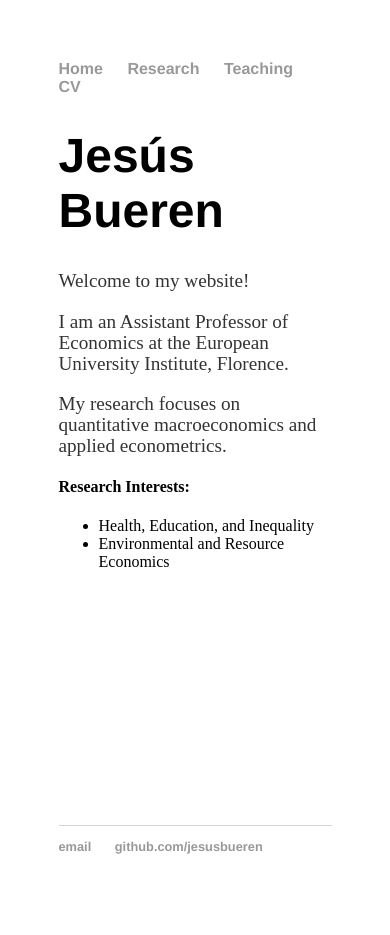
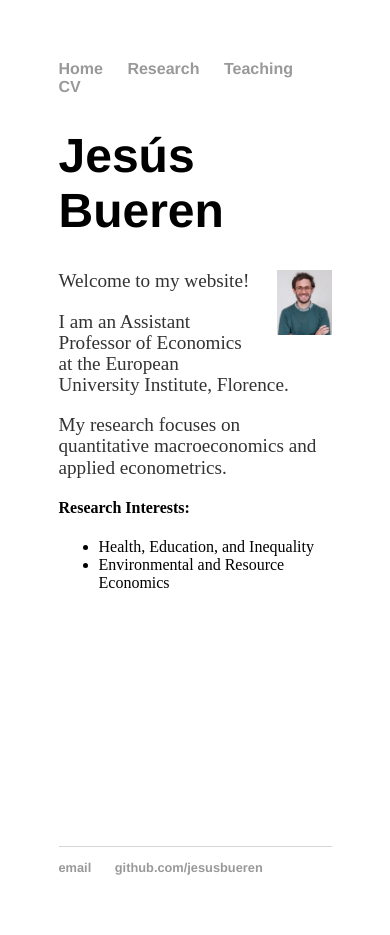
Before and after one commit to jesusbueren/jesusbueren.github.io, a Jekyll site: the page built from index.html, in a window 390 px wide. Built offline with Jekyll 4.4.1, drawn with Linux system fonts in a browser that asks for light colours; before the commit the page ends 914 px from its top, so only the background shows below that.

Commit message:
Update main.css

```diff
--- a/css/main.css
+++ b/css/main.css
@@ -45,13 +45,13 @@
 .right-image {
     float: right;
     width: 20%;
-    max-width: 15px;
+    height: 20%;
     margin-left: 20px;
     margin-bottom: 20px;
 }
 
 @media only screen and (max-width: 600px) {
-    img {
+    .right-image {
         display:none;
     }
 }
```
